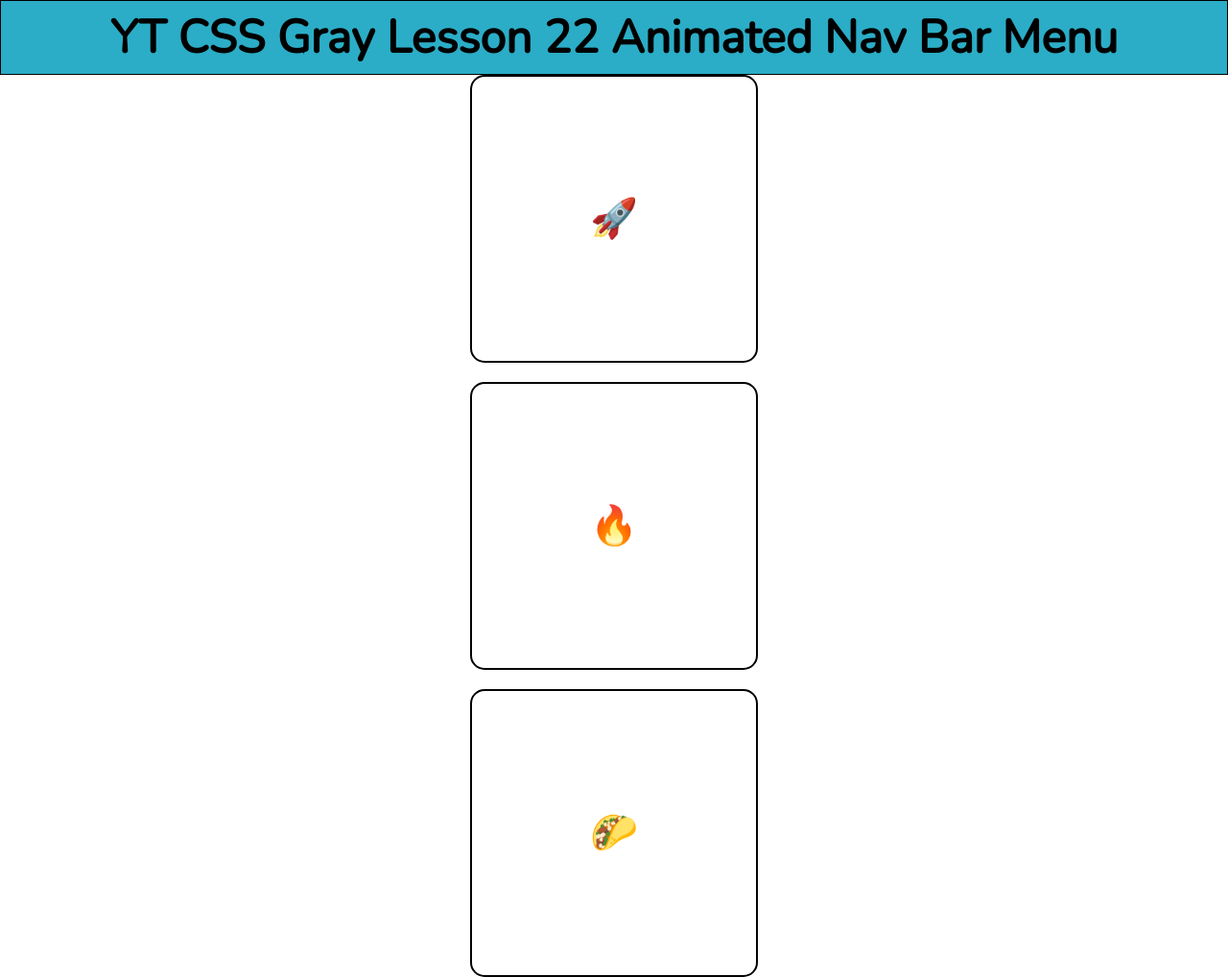
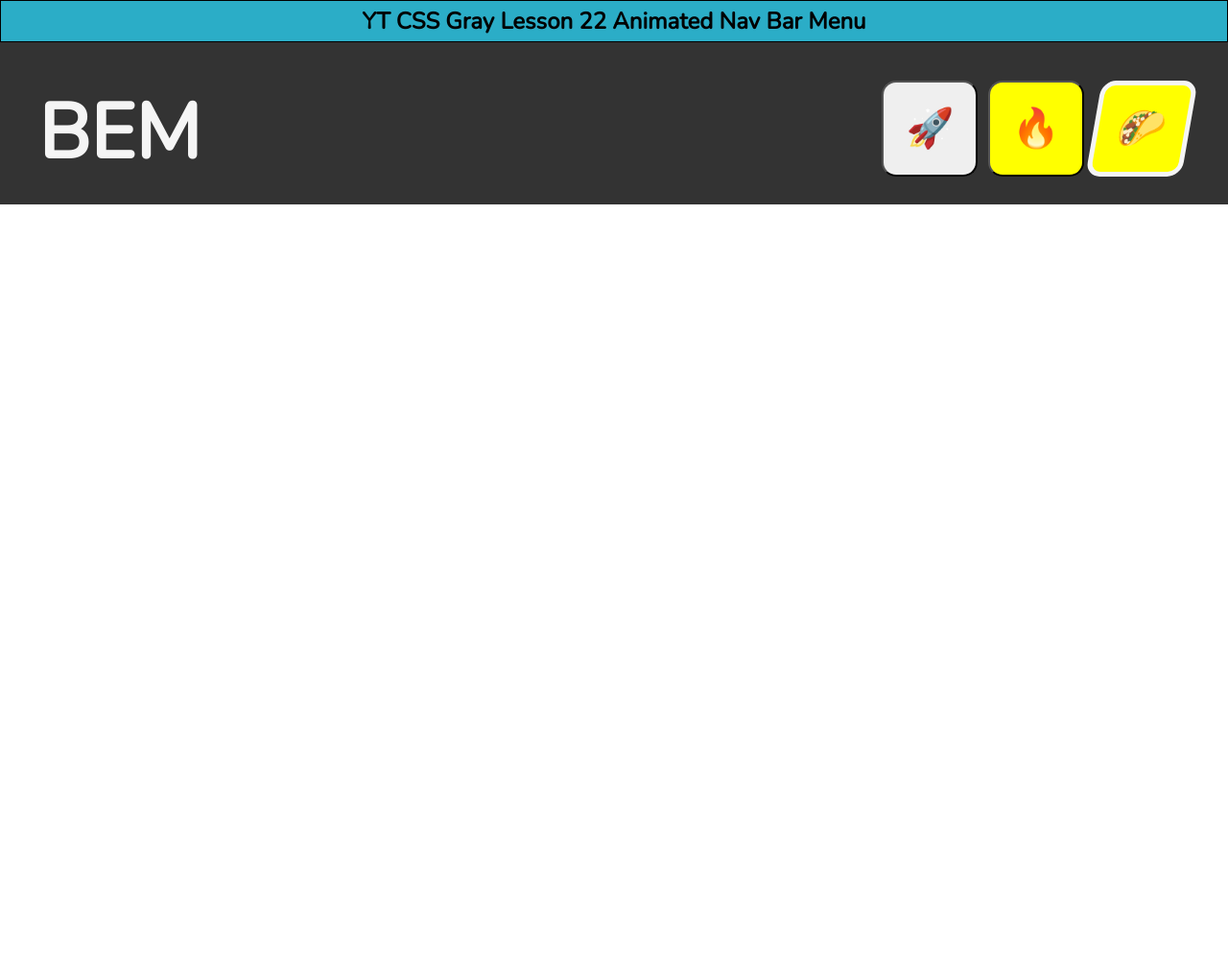
Before and after one commit to rolandsilva/YT-CSS-Gray-Lesson-23-organize-css, a plain HTML site: page index.html in a window 1280 px wide. Shown: the whole page at 96% size. After the commit the page ends 800 px from the top, so only its background shows below. Drawn offline with nearby package versions, Linux system fonts and the light colour scheme.

Commit message:
YT CSS D.Gray Lesson 23 BEM CSS Organization final

```diff
--- a/css/style23.css
+++ b/css/style23.css
@@ -43,7 +43,7 @@ body {
 }
 
 .h1lessontext {
-    font-size: .8rem;
+    font-size: .4rem;
     text-align: center;
     margin: 0px 0 0px 0;
     padding: 5px;
@@ -55,13 +55,31 @@ body {
 /* || BLOCKS */
 /* aka components */
 
+/* .btn-container {
+    flex-grow: 1;
+    display: flex;
+    flex-direction: column;
+    justify-content: center;
+    align-items: center;
+    gap: 40px;
+} */
+
+.header {
+    background-color: var(--HEADER-BGCOLOR);
+    color: var(--HEADER-COLOR);
+    padding: 1rem 1rem 0.5rem;
+    display: flex;
+    flex-flow: row nowrap;
+    justify-content: space-between;
+}
+
 /* .btn {
     min-width: 100px;
     min-height: 100px;
     border-radius: 15px;
 } */
 
-.btn {
+/* .btn {
     width: 300px;
     height: 300px;
     border-radius: 15px;
@@ -70,16 +88,58 @@ body {
     align-items: center;
     border: 2px solid black;
     background-color: white;
-}
+} */
 
-.btn-container {
-    flex-grow: 1;
-    display: flex;
-    flex-direction: column;
-    justify-content: center;
-    align-items: center;
-    gap: 20px;
+
+
+/* || ELEMENTS */
+/* No standalone meaning - semantically tied to the block */
+/* Does not represent structure, NOT header__nav__btn */
+
+.header__btn {
+    width: 100px;
+    height: 100px;
+    border-radius: 15px;
 }
 
 
-¸
+/* || MODIFIERS */
+/* incremental style changes */
+
+/* Blocks with modifiers */
+/* .btn--secondary {
+    background-color: yellow;
+}
+
+.btn--lean {
+    transform: skewX(-10deg);
+}
+
+.btn--border-lg {
+    border: 5px solid green;
+} */
+
+.header__btn--secondary {
+    background-color: yellow;
+}
+
+.header__btn--lean {
+    transform: skewX(-10deg);
+}
+
+.header__btn--border-lg {
+    border: 5px solid whitesmoke;
+}
+
+/* Elements with modifiers */
+/* .header__btn--secondary {
+    background-color: yellow;
+}
+
+.header__btn--lean {
+    transform: skewX(-10deg);
+}
+
+.header__btn--border-lg {
+    border: 5px solid whitesmoke;
+} */
--- a/index.html
+++ b/index.html
@@ -15,9 +15,14 @@
         <h1>YT CSS Gray Lesson 22 Animated Nav Bar Menu </h1>
     </section>
     <main class="btn-container">
-        <button class="btn">🚀</button>
-        <button class="btn">🔥</button>
-        <button class="btn">🌮</button>
+        <header class="header">
+            <h1 class="header__title">BEM</h1>
+            <nav class="header__nav">
+                <button class="header__btn">🚀</button>
+                <button class="header__btn  header__btn--secondary">🔥</button>
+                <button class="header__btn header__btn--lean header__btn--border-lg header__btn--secondary">🌮</button>
+            </nav>
+        </header>
     </main>
 
 </body>
```
